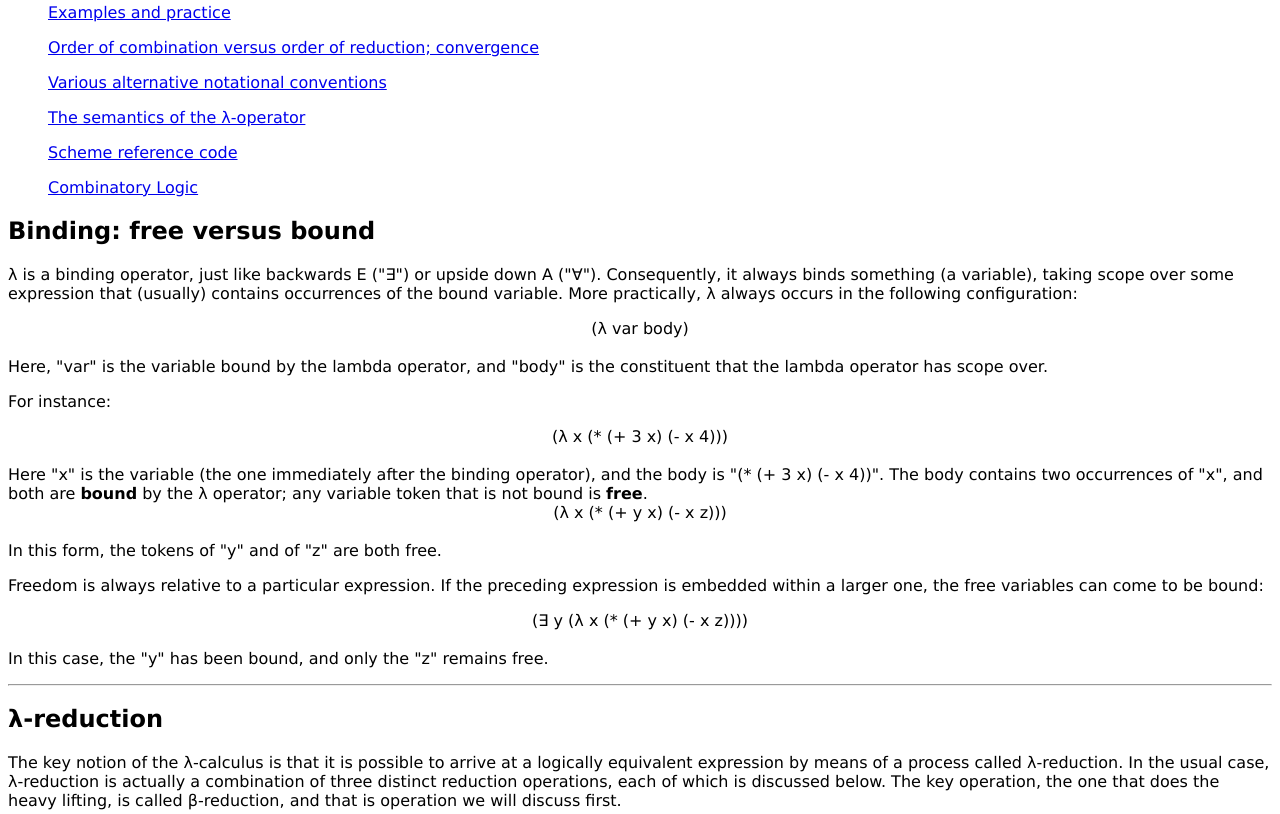
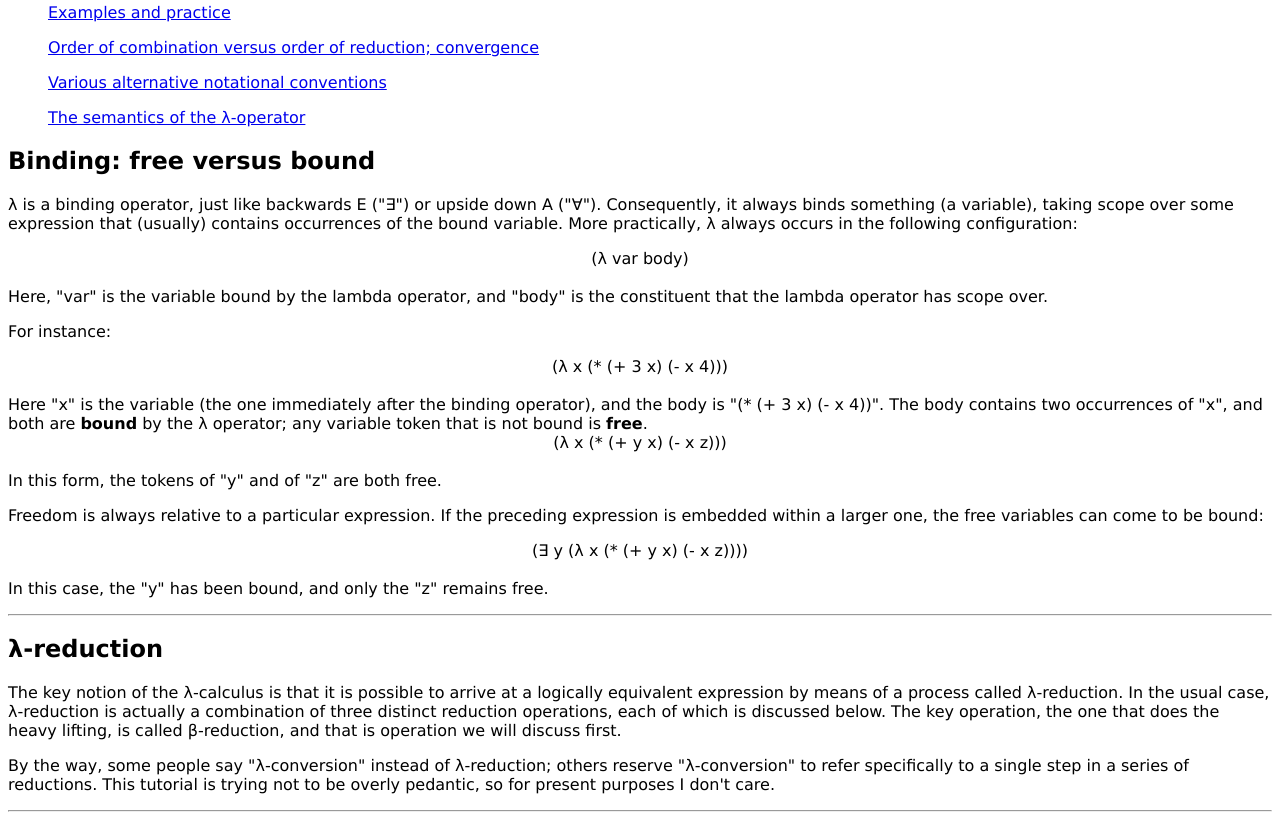
Before and after one commit to cb125/cb125.github.io, a plain HTML site: page lambda.html in a window 1280 px wide. Shown: the part 788-1602 px from the top of the page. Drawn offline with Linux system fonts and the light colour scheme.

Commit message:
Update lambda.html

```diff
--- a/lambda.html
+++ b/lambda.html
@@ -74,8 +74,6 @@ made a number of helpful suggestions.</p>
 <ul><a href="#order">Order of combination versus order of reduction; convergence</a></ul>
 <ul><a href="#conventions">Various alternative notational conventions</a></ul>
 <ul><a href="#semantics">The semantics of the &lambda;-operator</a></ul>
-<ul><a href="#scheme">Scheme reference code</a></ul>
-<ul><a href="ski.html">Combinatory Logic</a></ul>
 </pre>
 
 <a name="binding">
@@ -759,9 +757,10 @@ prevent accidental variable collision.  [In this implementation a
 unique object is constructed by building a promise.  Note that the
 identity of the original variable can be recovered if you ever care by
 forcing the promise.]  Line 10: recurse down the subparts of f.
--->
+
 <p>
 <a href="ski.html">Combinatory Logic</a></ul>
 </p>
 </body>
 </html>
+-->
```
